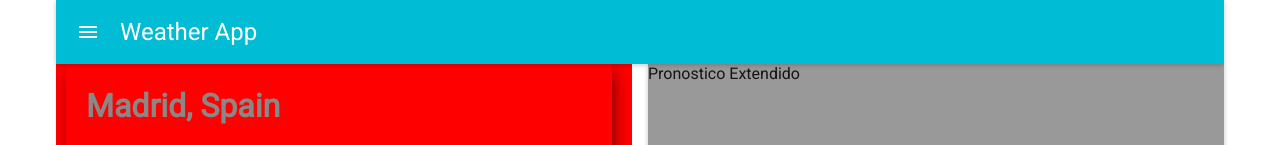
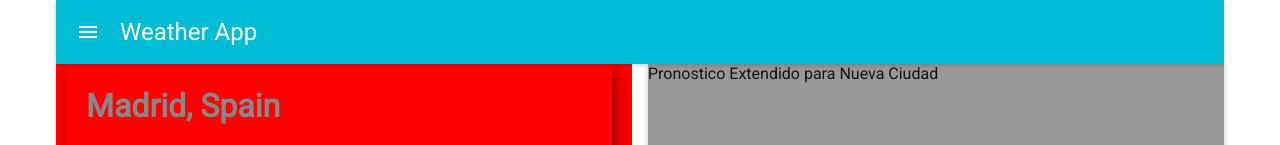
Before and after one commit to marialobillo/weather-app, a React (Create React App) app: page / in a window 1280 px wide. Shown: the top 145 px of the page. Built offline with nearby package versions, Linux system fonts and the light colour scheme; no server answers; some icons are missing.

Commit message:
updating city value

```diff
--- a/src/App.js
+++ b/src/App.js
@@ -16,11 +16,20 @@ const cities = [
 	'Santiago, Chile'
 ];
 class App extends Component {
-
+	constructor(){
+		super();
+		this.state = {
+			city: 'Nueva Ciudad'
+		};
+	}
 	handleSelectionLocation = (city) => {
+		this.setState({
+			city: city
+		});
 		console.log('handleSelectionLocation --> ' + city);
 	}
 	render() {
+		const {city} = this.state;
 		return (
 			<MuiThemeProvider>
 				<Grid>
@@ -40,7 +49,7 @@ class App extends Component {
 
 									<Paper>
 										<div className="details">
-											<ForecastExtended />
+											<ForecastExtended city={city}></ForecastExtended>
 										</div>
 									</Paper>
 
--- a/src/components/ForecastExtended.js
+++ b/src/components/ForecastExtended.js
@@ -1,15 +1,21 @@
 import React, {Component} from 'react';
+import PropTypes from 'prop-types';
 
 
 class ForecastExtended extends Component{
 
 	render(){
+		const {city} = this.props;
 		return(
 			<div>
-				Pronostico Extendido
+				Pronostico Extendido para {city}
 			</div>
 		);
 	}
 }
 
+ForecastExtended.propTypes = {
+	city: PropTypes.string.isRequired,
+};
+
 export default ForecastExtended;
```
